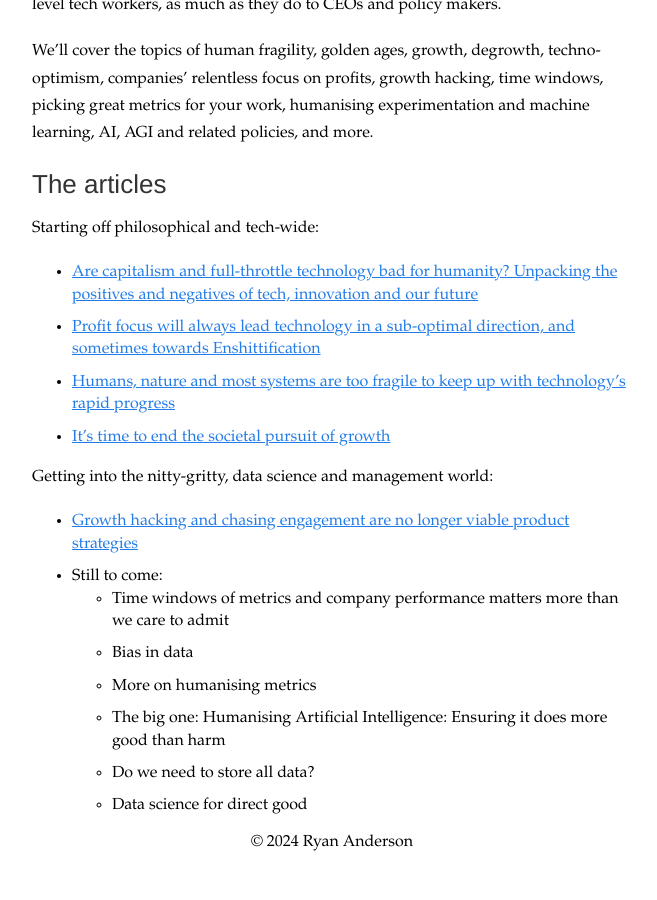
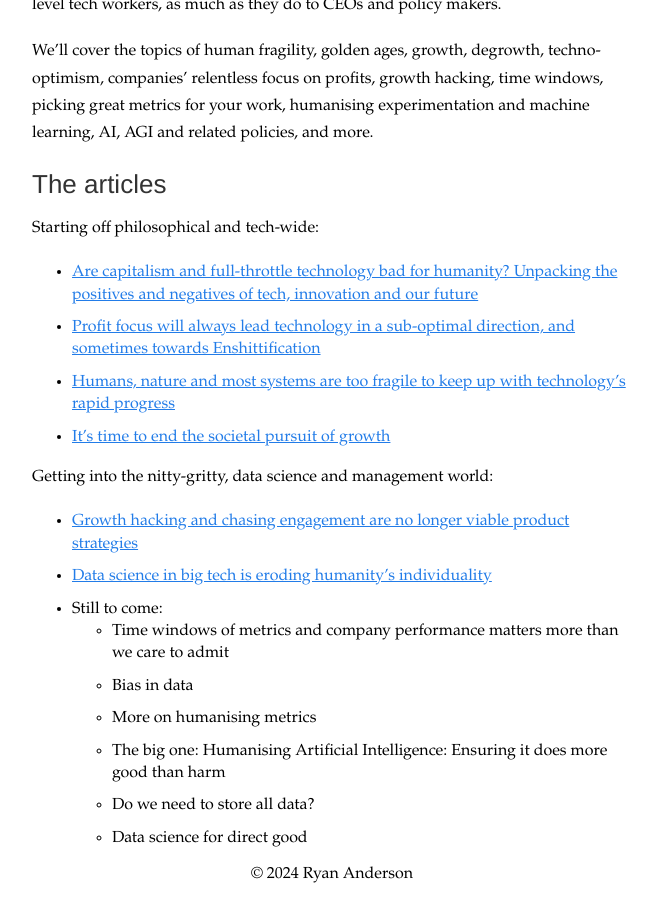
Before and after one commit to ryan-anderson-ds/ryan-anderson-ds.github.io, a Jekyll site: the page built from humanisingds.md, in a window 1280 px wide and 900 px high, scrolled down 2618 px. Shown: the whole window, without its empty margins (308-965 px from the left). Built offline with Jekyll 4.4.1, drawn with Linux system fonts in a browser that asks for light colours; before the commit the page ends 3486 px from its top, so only the background shows below that.

Commit message:
Update humanisingds.md

```diff
--- a/humanisingds.md
+++ b/humanisingds.md
@@ -53,6 +53,7 @@ Starting off philosophical and tech-wide:
 
 Getting into the nitty-gritty, data science and management world:
 - [Growth hacking and chasing engagement are no longer viable product strategies](/posts/Growth-hacking)
+- [Data science in big tech is eroding humanity’s individuality](/posts/Individuality)
 - Still to come:
   - Time windows of metrics and company performance matters more than we care to admit
   - Bias in data
```
